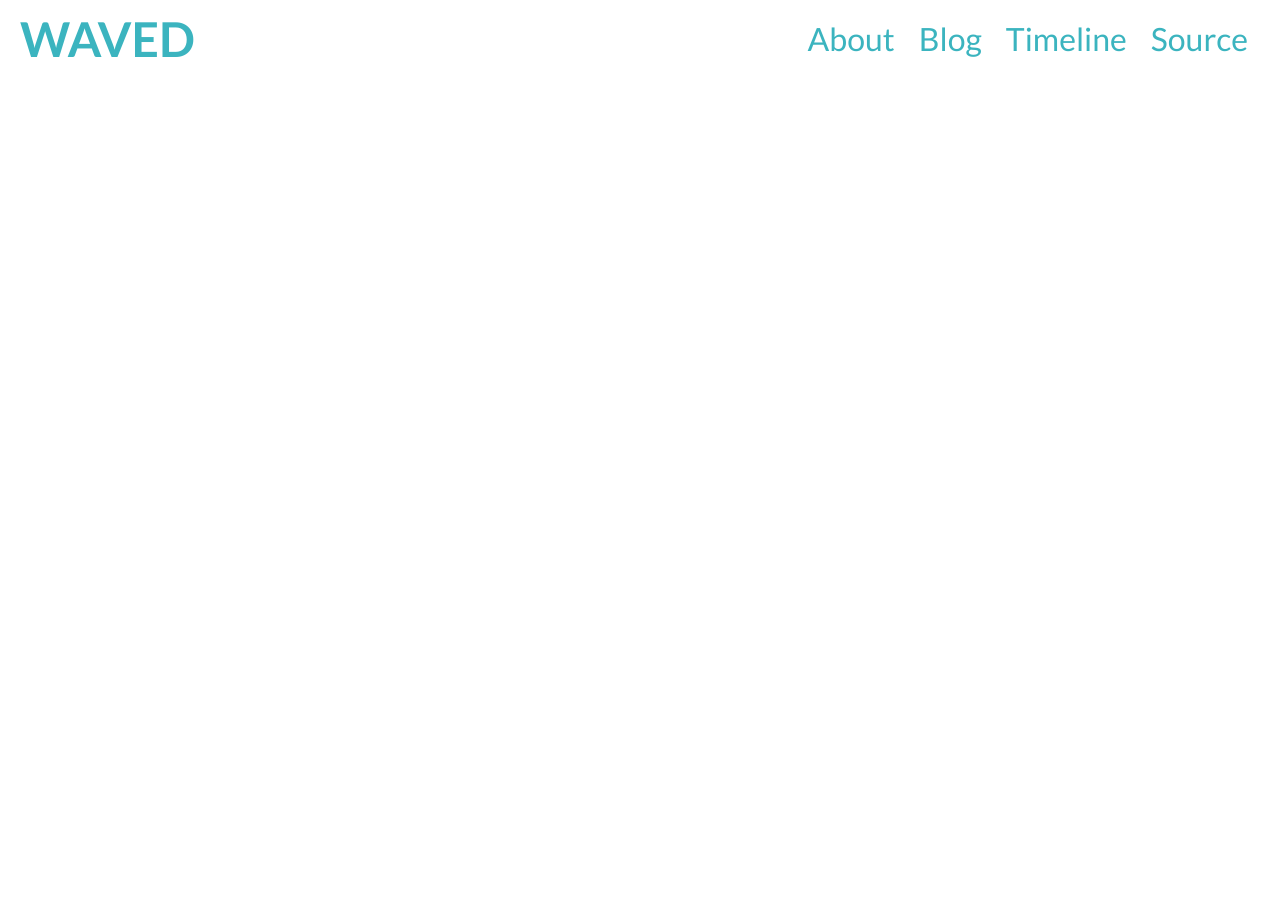
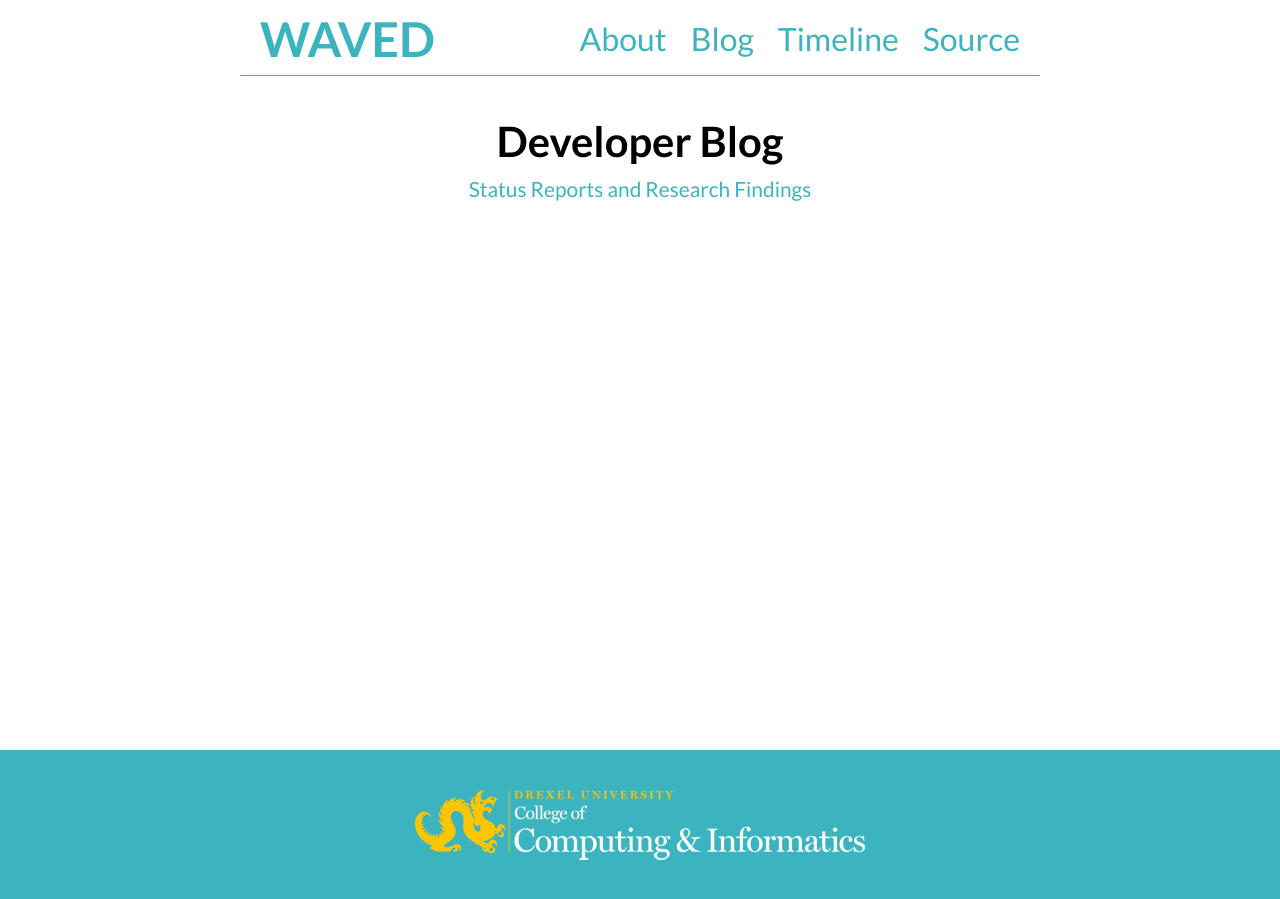
Before and after one commit to KSHSK/WAVED, a Jekyll site: the page built from blog.html, in a window 1280 px wide. Built offline with Jekyll 4.4.1, drawn with Linux system fonts in a browser that asks for light colours.

Commit message:
Update Page layout

```diff
--- a/_layouts/default.html
+++ b/_layouts/default.html
@@ -19,7 +19,7 @@
     		<ul>
 				<li id="project-title"><a id="home-logo-link" href="index.html">WAVED</a></li>
 				<li class="nav-link"><a href="https://github.com/KSHSK/WAVED/tree/master" target="_blank">Source</a></li>
-				<li class="nav-link"><a href="#">Timeline</a></li>
+				<li class="nav-link"><a href="timeline.html">Timeline</a></li>
 				<li class="nav-link"><a href="blog.html">Blog</a></li>
 				<li class="nav-link"><a href="index.html#about">About</a></li>
 			</ul>
--- a/_layouts/page.html
+++ b/_layouts/page.html
@@ -19,14 +19,32 @@
     		<ul>
 				<li id="project-title"><a id="home-logo-link" href="index.html">WAVED</a></li>
 				<li class="nav-link"><a href="https://github.com/KSHSK/WAVED/tree/master" target="_blank">Source</a></li>
-				<li class="nav-link"><a href="#">Timeline</a></li>
+				<li class="nav-link"><a href="timeline.html">Timeline</a></li>
 				<li class="nav-link"><a href="blog.html">Blog</a></li>
 				<li class="nav-link"><a href="index.html#about">About</a></li>
 			</ul>
     	</nav>
     </div>
 
-    {{ content }}
+    <div id="page-content-container">
+		<div id="page-content">
+			<div id="page-header">
+				{{ page.header }}
+				<div id="page-header-subtext">
+					{{ page.subtext }}
+				</div>
+			</div>
+
+			 {{ content }}
+
+		</div>
+	</div>
+
+	<div id="page-footer-container">
+		<div id="team-organizations">
+			<img id="DrexelCCI" src="images/DrexelCCI.png"/>
+		</div>
+	</div>
 
   </body>
 </html>
--- a/blog.html
+++ b/blog.html
@@ -1,4 +1,6 @@
 ---
 layout: page
 title: Blog - WAVED
+header: Developer Blog
+subtext: Status Reports and Research Findings
 ---
--- a/index.html
+++ b/index.html
@@ -1,5 +1,5 @@
 ---
-layout: page
+layout: default
 title: WAVED - Web App for Visualizing Environmental Data
 ---
 
--- a/stylesheets/stylesheet.css
+++ b/stylesheets/stylesheet.css
@@ -21,7 +21,7 @@ nav {
 
 nav ul {
 	list-style-type: none;
-	padding: 0 20px;
+	padding: 0 8px 0 20px;
 	margin: 15px 0 0 0;
 }
 
@@ -36,6 +36,8 @@ nav ul li a
 
 #header {
 	line-height: 48px;
+	width: 800px;
+	margin: 0 auto;
 }
 
 #project-title {
@@ -53,8 +55,8 @@ nav ul li a
 	line-height: 48px;
 	font-size: 32px;
 	color: #3bb4bf;
+	float: right;
 	padding: 0 12px 0 12px;
-	float: right;
 }
 
 .nav-link a:hover {
@@ -74,6 +76,39 @@ nav ul li a
 
 #homepage-content-container {
 	padding: 0 40px 10px 40px;
+}
+
+#page-content-container {
+	padding: 0 40px 10px 40px;
+}
+
+#page-content {
+	width: 800px;
+	margin: 0 auto;
+	border-top: thin solid #3bb4bf;
+}
+
+#page-header {
+	padding: 40px 0 20px 0;
+	font-weight: 700;
+	text-align: center;
+	font-size: 2.613em;
+}
+
+#page-header-subtext {
+	font-size: 0.5em;
+	font-weight: 400;
+	color: #3bb4bf;
+	margin: 10px;
+}
+
+#page-footer-container {
+	background: #3bb4bf;
+	color: white;
+	padding: 40px 0;
+	position: absolute;
+	bottom: 0;
+	width: 100%;
 }
 
 #about-header {
--- /dev/null
+++ b/timeline.html
@@ -0,0 +1,6 @@
+---
+layout: page
+title: Timeline - WAVED
+header: Project Timeline
+subtext: Due Dates and Milestones
+---
```
